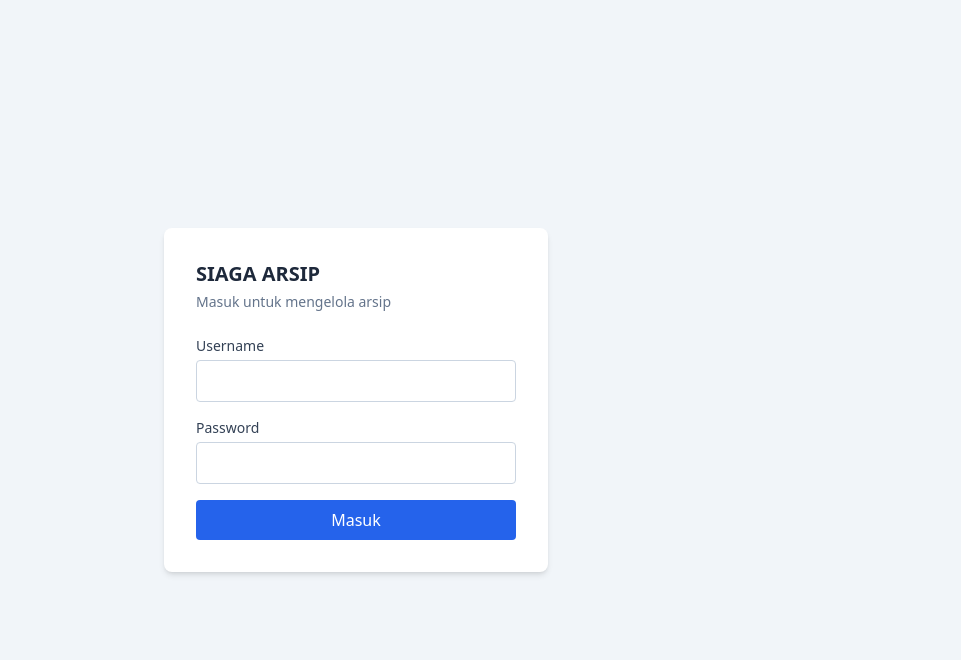
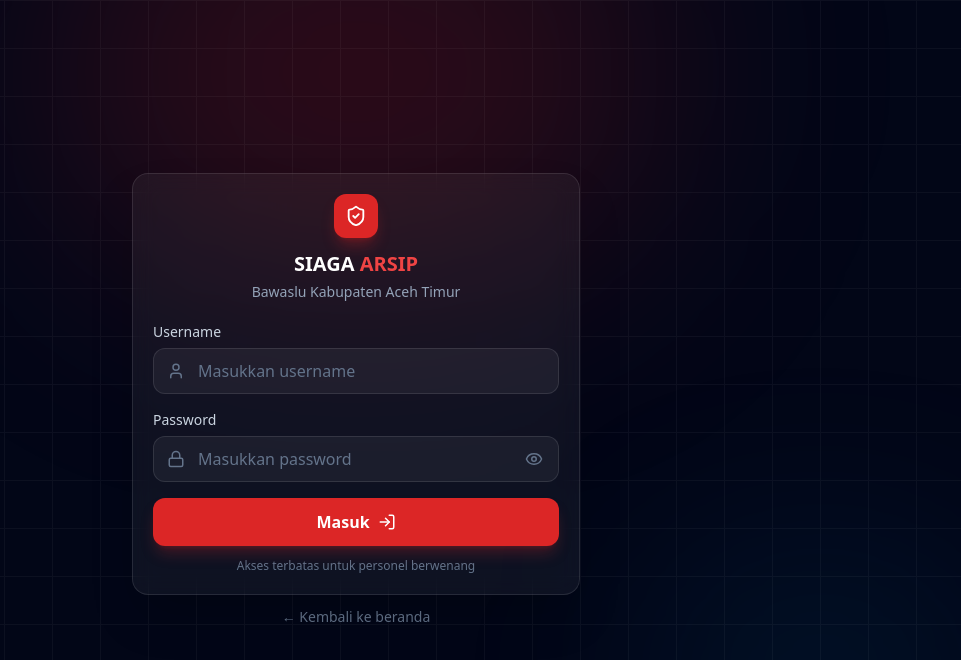
Before and after one commit to zafsitumorang-cpu/siaga-arsip, a React (Vite) app in the folder web/: page /login in a window 1280 px wide. Shown: the top 660 px of the page, without its empty margins (284-1245 px from the left). Built offline with nearby package versions, Linux system fonts and the light colour scheme; no server answers.

Commit message:
feat(ui): login page redesign (dark glassmorphism, icon inputs, show/hide password, shake on error, loading spinner) + skeleton loading components di semua halaman

```diff
--- a/web/src/App.tsx
+++ b/web/src/App.tsx
@@ -5,6 +5,7 @@
 import Login from './pages/Login';
 import AuthenticatedApp from './AuthenticatedApp';
 import { ToastProvider } from './components/Toast';
+import { PageLoading } from './components/Loading';
 
 interface Me {
   username: string;
@@ -31,9 +32,7 @@
   }, []);
 
   if (loading) {
-    return (
-      <div className="flex h-screen items-center justify-center text-slate-500">Memuat…</div>
-    );
+    return <PageLoading text="Memuat SIAGA ARSIP…" />;
   }
 
   if (!me) {
--- /dev/null
+++ b/web/src/components/Loading.tsx
@@ -0,0 +1,74 @@
+import { Loader2 } from 'lucide-react';
+
+/** Halaman penuh: spinner + teks (untuk load awal app) */
+export function PageLoading({ text = 'Memuat…' }: { text?: string }) {
+  return (
+    <div className="flex min-h-screen flex-col items-center justify-center gap-4 bg-slate-950">
+      <div className="animate-pop flex h-14 w-14 items-center justify-center rounded-2xl bg-red-600 shadow-lg shadow-red-600/30">
+        <Loader2 size={28} className="animate-spin text-white" />
+      </div>
+      <p className="animate-fade-in text-sm text-slate-400">{text}</p>
+    </div>
+  );
+}
+
+/** Skeleton bar generik */
+export function Skeleton({ className = '' }: { className?: string }) {
+  return <div className={`animate-pulse rounded-lg bg-slate-200/80 ${className}`} />;
+}
+
+/** Skeleton kartu statistik (grid 4) */
+export function StatSkeletonGrid({ count = 4 }: { count?: number }) {
+  return (
+    <div className="grid grid-cols-1 gap-4 sm:grid-cols-2 xl:grid-cols-4">
+      {Array.from({ length: count }).map((_, i) => (
+        <div key={i} className="rounded-xl border border-slate-200 bg-white p-5 shadow-sm">
+          <div className="flex items-start justify-between">
+            <div className="flex-1 space-y-2.5">
+              <Skeleton className="h-3 w-24" />
+              <Skeleton className="h-7 w-16" />
+              <Skeleton className="h-3 w-28" />
+            </div>
+            <Skeleton className="h-11 w-11 rounded-xl" />
+          </div>
+        </div>
+      ))}
+    </div>
+  );
+}
+
+/** Skeleton baris tabel */
+export function TableSkeletonRows({ rows = 5, cols = 4 }: { rows?: number; cols?: number }) {
+  return (
+    <>
+      {Array.from({ length: rows }).map((_, r) => (
+        <tr key={r} className="border-t border-slate-100">
+          {Array.from({ length: cols }).map((_, c) => (
+            <td key={c} className="py-3 pr-4">
+              <Skeleton className={`h-4 ${c === 0 ? 'w-40' : 'w-20'}`} />
+            </td>
+          ))}
+        </tr>
+      ))}
+    </>
+  );
+}
+
+/** Tombol dengan spinner inline */
+export function LoadingButton({
+  loading,
+  children,
+  className = '',
+  ...props
+}: React.ButtonHTMLAttributes<HTMLButtonElement> & { loading?: boolean }) {
+  return (
+    <button
+      {...props}
+      disabled={props.disabled || loading}
+      className={`inline-flex items-center justify-center gap-2 transition-all active:scale-[0.98] disabled:cursor-not-allowed disabled:opacity-70 ${className}`}
+    >
+      {loading && <Loader2 size={16} className="animate-spin" />}
+      {children}
+    </button>
+  );
+}
--- a/web/src/pages/DetailArsip.tsx
+++ b/web/src/pages/DetailArsip.tsx
@@ -3,6 +3,7 @@
 import { api, ApiError } from '../lib/api';
 import { StatusBadge } from '../components/StatCard';
 import { useToast } from '../components/Toast';
+import { PageLoading } from '../components/Loading';
 
 interface ArsipDetail {
   id: number;
@@ -61,7 +62,7 @@
   }
 
   if (!arsip) {
-    return <p className="text-slate-500">Memuat…</p>;
+    return <PageLoading text="Memuat arsip…" />;
   }
 
   return (
--- a/web/src/pages/Klasifikasi.tsx
+++ b/web/src/pages/Klasifikasi.tsx
@@ -2,6 +2,7 @@
 import { Link } from 'react-router-dom';
 import { FolderKanban, Scale, ShieldAlert, Users, FolderOpen } from 'lucide-react';
 import { api } from '../lib/api';
+import { PageLoading } from '../components/Loading';
 
 interface Statistik {
   total: number;
@@ -59,7 +60,7 @@
   );
 
   if (!statistik) {
-    return <p className="text-slate-500">Memuat klasifikasi…</p>;
+    return <PageLoading text="Memuat klasifikasi…" />;
   }
 
   return (
--- a/web/src/pages/Laporan.tsx
+++ b/web/src/pages/Laporan.tsx
@@ -14,6 +14,7 @@
 } from 'recharts';
 import { api } from '../lib/api';
 import { StatCard } from '../components/StatCard';
+import { PageLoading } from '../components/Loading';
 import { FolderOpen, FileCheck2, Cloud } from 'lucide-react';
 
 interface Statistik {
@@ -34,7 +35,7 @@
   }, []);
 
   if (!statistik) {
-    return <p className="text-slate-500">Memuat laporan…</p>;
+    return <PageLoading text="Memuat laporan…" />;
   }
 
   const statusData = [
--- a/web/src/pages/Login.tsx
+++ b/web/src/pages/Login.tsx
@@ -1,13 +1,15 @@
 import { FormEvent, useState } from 'react';
-import { useNavigate } from 'react-router-dom';
+import { Link } from 'react-router-dom';
 import { api } from '../lib/api';
+import { Eye, EyeOff, Loader2, Lock, LogIn, ShieldCheck, User } from 'lucide-react';
 
 export default function Login() {
   const [username, setUsername] = useState('');
   const [password, setPassword] = useState('');
   const [error, setError] = useState<string | null>(null);
   const [submitting, setSubmitting] = useState(false);
-  const navigate = useNavigate();
+  const [showPassword, setShowPassword] = useState(false);
+  const [shake, setShake] = useState(false);
 
   async function onSubmit(e: FormEvent) {
     e.preventDefault();
@@ -15,59 +17,136 @@
     setSubmitting(true);
     try {
       await api.post('/api/auth/login', { username, password });
-      navigate('/');
-      window.location.reload();
+      window.location.href = '/';
     } catch {
       setError('Username atau password salah');
+      setShake(true);
+      setTimeout(() => setShake(false), 500);
     } finally {
       setSubmitting(false);
     }
   }
 
   return (
-    <div className="flex min-h-screen items-center justify-center bg-slate-100">
-      <form
-        onSubmit={onSubmit}
-        className="w-full max-w-sm rounded-lg bg-white p-8 shadow-md"
-      >
-        <h1 className="mb-1 text-xl font-bold text-slate-800">SIAGA ARSIP</h1>
-        <p className="mb-6 text-sm text-slate-500">Masuk untuk mengelola arsip</p>
+    <div className="relative flex min-h-screen items-center justify-center overflow-hidden bg-slate-950 px-4 py-6">
+      {/* Glow dekoratif */}
+      <div className="pointer-events-none absolute -top-32 left-1/2 h-[400px] w-[600px] -translate-x-1/2 rounded-full bg-red-600/20 blur-[120px]" />
+      <div className="pointer-events-none absolute bottom-0 right-0 h-[250px] w-[350px] rounded-full bg-sky-600/10 blur-[100px]" />
+      {/* Grid pattern halus */}
+      <div
+        className="pointer-events-none absolute inset-0 opacity-[0.04]"
+        style={{
+          backgroundImage:
+            'linear-gradient(#fff 1px, transparent 1px), linear-gradient(90deg, #fff 1px, transparent 1px)',
+          backgroundSize: '48px 48px',
+        }}
+      />
 
-        <label className="mb-1 block text-sm font-medium text-slate-700" htmlFor="username">
+      <div className={`relative my-auto w-full max-w-md ${shake ? 'animate-shake' : ''}`}>
+        <div className="animate-fade-up rounded-2xl border border-white/10 bg-white/5 p-5 shadow-2xl backdrop-blur-md">
+          {/* Logo */}
+          <div className="mb-5 text-center">
+            <div className="animate-pop mx-auto mb-3 flex h-11 w-11 items-center justify-center rounded-xl bg-red-600 shadow-lg shadow-red-600/30">
+              <ShieldCheck size={22} className="text-white" />
+            </div>
+            <h1 className="text-xl font-black text-white">
+              SIAGA <span className="text-red-500">ARSIP</span>
+            </h1>
+            <p className="mt-1 text-sm text-slate-400">
+              Bawaslu Kabupaten Aceh Timur
+            </p>
+          </div>
+
+          <form onSubmit={onSubmit} className="space-y-4">
+            <div>
+              <label className="mb-1.5 block text-sm font-medium text-slate-300" htmlFor="username">
                 Username
               </label>
+              <div className="group relative">
+                <User
+                  size={18}
+                  className="pointer-events-none absolute left-3.5 top-1/2 -translate-y-1/2 text-slate-500 transition-colors group-focus-within:text-red-400"
+                />
                 <input
                   id="username"
-          className="mb-4 w-full rounded border border-slate-300 px-3 py-2 focus:border-blue-500 focus:outline-none"
+                  className="w-full rounded-xl border border-white/10 bg-white/5 py-2.5 pl-11 pr-4 text-white placeholder-slate-500 transition-all focus:border-red-500/60 focus:bg-white/[0.07] focus:outline-none focus:ring-2 focus:ring-red-500/20"
+                  placeholder="Masukkan username"
                   value={username}
                   onChange={(e) => setUsername(e.target.value)}
                   autoComplete="username"
                   required
                 />
+              </div>
+            </div>
 
-        <label className="mb-1 block text-sm font-medium text-slate-700" htmlFor="password">
+            <div>
+              <label className="mb-1.5 block text-sm font-medium text-slate-300" htmlFor="password">
                 Password
               </label>
+              <div className="group relative">
+                <Lock
+                  size={18}
+                  className="pointer-events-none absolute left-3.5 top-1/2 -translate-y-1/2 text-slate-500 transition-colors group-focus-within:text-red-400"
+                />
                 <input
                   id="password"
-          type="password"
-          className="mb-4 w-full rounded border border-slate-300 px-3 py-2 focus:border-blue-500 focus:outline-none"
+                  type={showPassword ? 'text' : 'password'}
+                  className="w-full rounded-xl border border-white/10 bg-white/5 py-2.5 pl-11 pr-11 text-white placeholder-slate-500 transition-all focus:border-red-500/60 focus:bg-white/[0.07] focus:outline-none focus:ring-2 focus:ring-red-500/20"
+                  placeholder="Masukkan password"
                   value={password}
                   onChange={(e) => setPassword(e.target.value)}
                   autoComplete="current-password"
                   required
                 />
+                <button
+                  type="button"
+                  onClick={() => setShowPassword((v) => !v)}
+                  className="absolute right-3 top-1/2 -translate-y-1/2 rounded p-1 text-slate-500 transition-colors hover:text-slate-300"
+                  aria-label={showPassword ? 'Sembunyikan password' : 'Tampilkan password'}
+                  tabIndex={-1}
+                >
+                  {showPassword ? <EyeOff size={18} /> : <Eye size={18} />}
+                </button>
+              </div>
+            </div>
 
-        {error && <p className="mb-4 text-sm text-red-600">{error}</p>}
+            {error && (
+              <div className="animate-pop flex items-center gap-2 rounded-xl border border-red-500/30 bg-red-500/10 px-4 py-3 text-sm text-red-400">
+                <span className="h-2 w-2 shrink-0 animate-pulse rounded-full bg-red-400" />
+                {error}
+              </div>
+            )}
 
             <button
               type="submit"
               disabled={submitting}
-          className="w-full rounded bg-blue-600 py-2 font-medium text-white hover:bg-blue-700 disabled:opacity-50"
+              className="group relative flex w-full items-center justify-center gap-2 overflow-hidden rounded-xl bg-red-600 py-3 font-semibold text-white shadow-lg shadow-red-600/25 transition-all hover:bg-red-500 hover:shadow-red-500/40 active:scale-[0.98] disabled:cursor-not-allowed disabled:opacity-70"
             >
-          {submitting ? 'Memproses…' : 'Masuk'}
+              {submitting ? (
+                <>
+                  <Loader2 size={18} className="animate-spin" />
+                  Memverifikasi…
+                </>
+              ) : (
+                <>
+                  Masuk
+                  <LogIn size={18} className="transition-transform group-hover:translate-x-0.5" />
+                </>
+              )}
             </button>
           </form>
+
+        <p className="mt-3 text-center text-xs text-slate-500">
+            Akses terbatas untuk personel berwenang
+          </p>
+        </div>
+
+        <p className="mt-3 text-center text-sm text-slate-500">
+          <Link to="/" className="transition-colors hover:text-slate-300">
+            ← Kembali ke beranda
+          </Link>
+        </p>
+      </div>
     </div>
   );
 }
--- a/web/tailwind.config.js
+++ b/web/tailwind.config.js
@@ -21,12 +21,20 @@
           '60%': { transform: 'scale(1.05)' },
           '100%': { transform: 'scale(1)' },
         },
+        'shake': {
+          '0%, 100%': { transform: 'translateX(0)' },
+          '20%': { transform: 'translateX(-6px)' },
+          '40%': { transform: 'translateX(6px)' },
+          '60%': { transform: 'translateX(-4px)' },
+          '80%': { transform: 'translateX(4px)' },
+        },
       },
       animation: {
         'fade-up': 'fade-up 0.35s ease-out both',
         'fade-in': 'fade-in 0.25s ease-out both',
         'slide-in-right': 'slide-in-right 0.25s ease-out both',
         'pop': 'pop 0.3s ease-out both',
+        'shake': 'shake 0.45s ease-in-out both',
       },
     },
   },
```
Also changed, not shown: web/src/pages/Beranda.tsx (+15 -1 lines), web/src/pages/UploadArsip.tsx (+5 -4 lines). Lines whose indentation alone changed are shown as unchanged.
